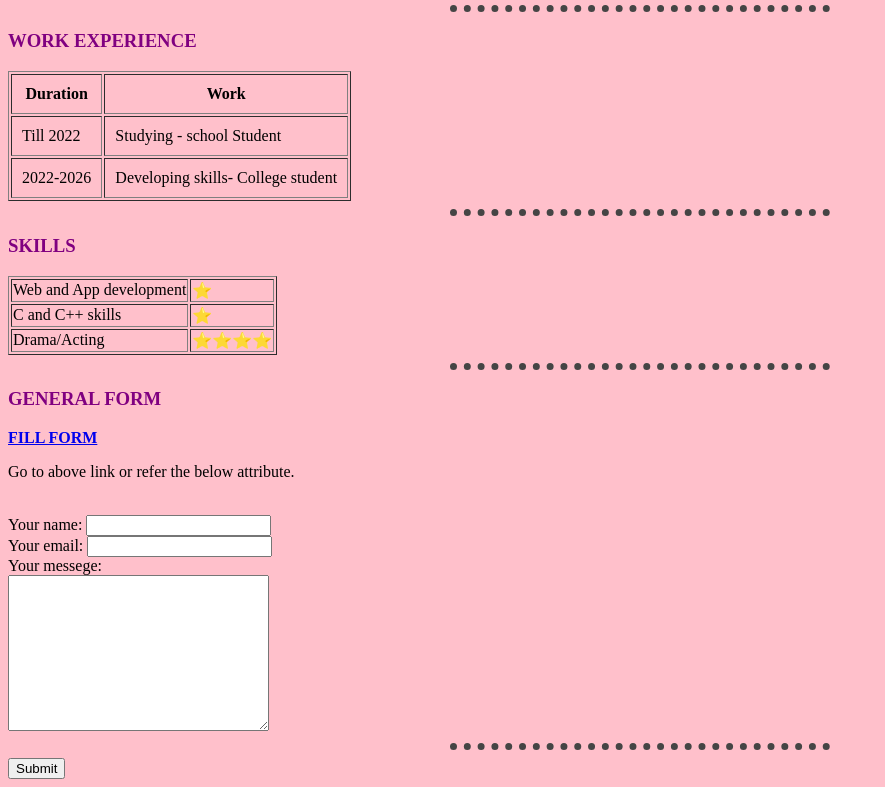
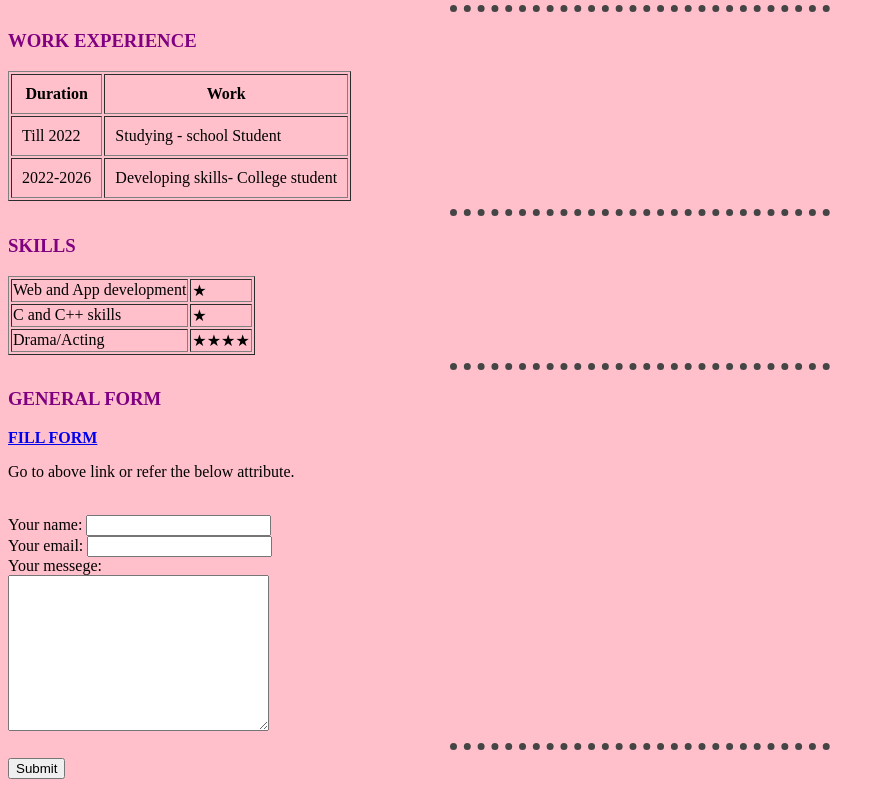
Before and after one commit to Shubhkesarwani02/CV, a plain HTML site: page index.html in a window 1280 px wide. Shown: the part 1083-1870 px from the top of the page, without its empty margins (0-885 px from the left). Drawn offline with Linux system fonts and the light colour scheme.

Commit message:
Update index.html

```diff
--- a/index.html
+++ b/index.html
@@ -92,17 +92,17 @@
     <table border="1">
         <tr>
             <td>Web and App development</td>
-            <td>⭐</td>
+            <td>★</td>
         </tr>
 
         <tr>
             <td>C and C++ skills</td>
-            <td>⭐</td>
+            <td>★</td>
         </tr>
 
         <tr>
             <td>Drama/Acting</tD>
-            <td>⭐⭐⭐⭐</td>
+            <td>★★★★</td>
         </tr>
     </table>
     <hr>
```
